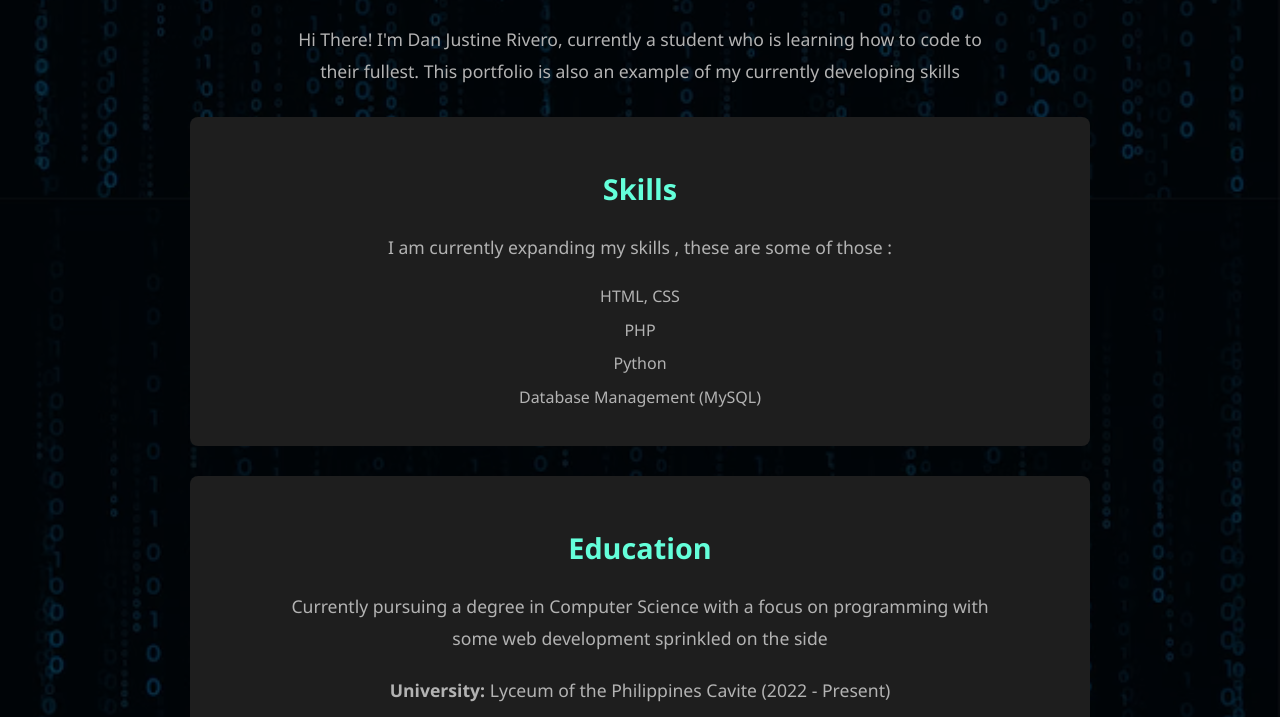
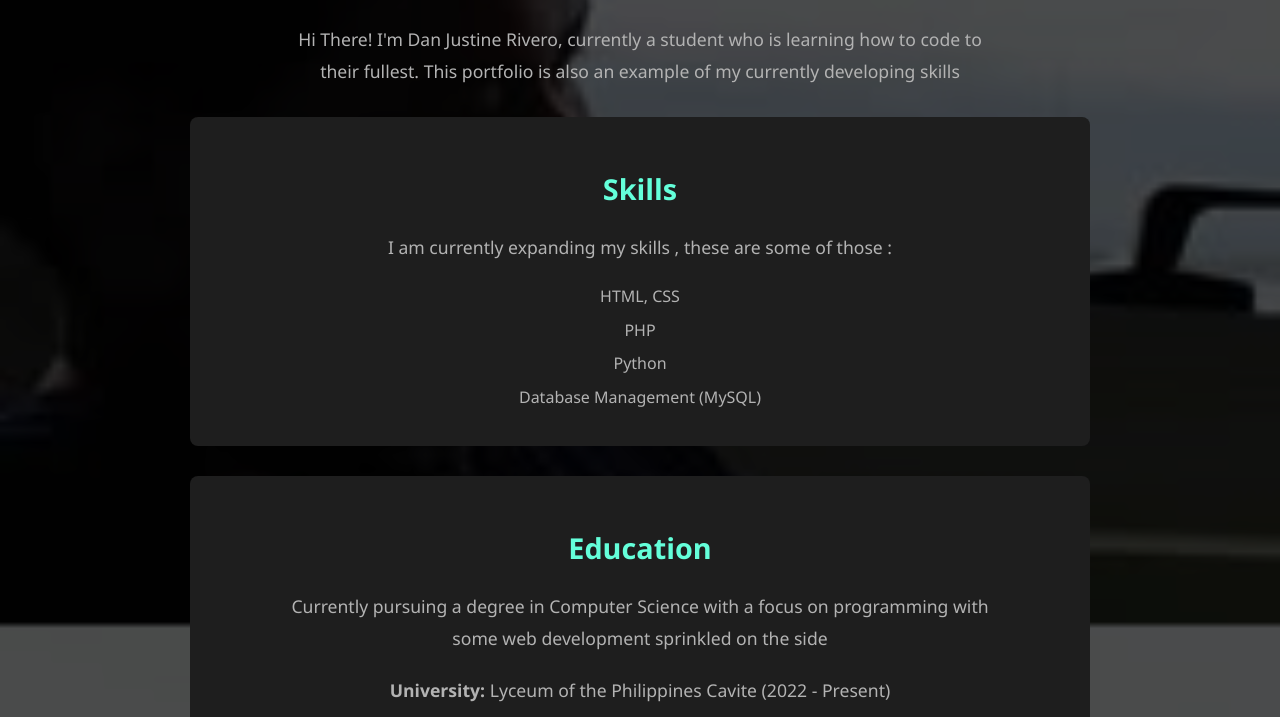
Before and after one commit to Ravioxx-Raviette/Github-Portfolio, a plain HTML site: page index.html in a window 1280 px wide. Shown: the part 655-1372 px from the top of the page. Drawn offline with nearby package versions, Linux system fonts and the light colour scheme.

Commit message:
Update index.css

```diff
--- a/index.css
+++ b/index.css
@@ -3,7 +3,7 @@ body {
     font-family: 'Segoe UI', Tahoma, Geneva, Verdana, sans-serif;
     margin: 0;
     padding: 0;
-    background: url('hi2.png') center center fixed; /* Add your background image */
+    background: url('hi3.jpg') center center fixed; /* Add your background image */
     background-size: cover; /* Make the image cover the entire viewport */
     color: #e0e0e0; /* Light text for readability */
     line-height: 1.6;
```
